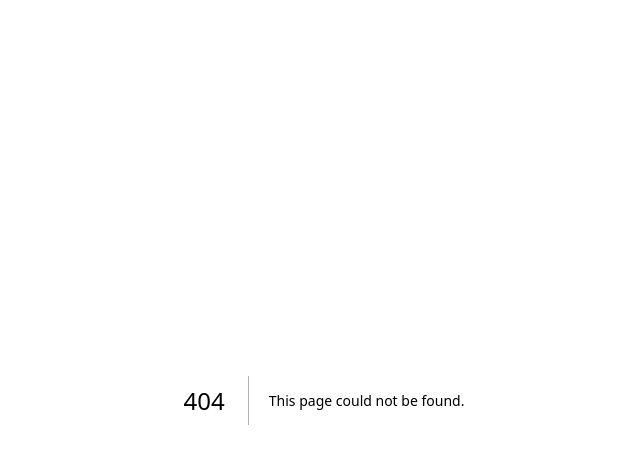
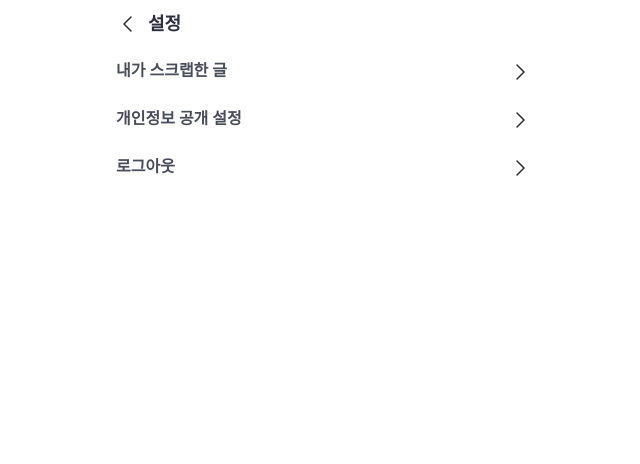
Before and after one commit to hyphens-shinhan/front-end, a Next.js app in the folder hyphens-shinhan/: page /mypage/setting in a window 1280 px wide. Before the commit this address had no page. Shown: the top 464 px of the page, without its empty margins (316-956 px from the left). Built offline with nearby package versions, Linux system fonts and the light colour scheme; no server answers; a web font is replaced by a local one.

Commit message:
feat: Mypage 마이프로필 컴포넌트 생성
- 내가 쓴 글 익명인지, 실명인지 api 수정됨에 따라 변경 필요

```diff
--- /dev/null
+++ b/hyphens-shinhan/src/app/(no-tabs)/mypage/setting/page.tsx
@@ -0,0 +1,6 @@
+import MypageSettingContent from "@/components/mypage/MypageSettingContent";
+
+/** 설정 페이지 */
+export default function MypageSettingPage() {
+    return <MypageSettingContent />;
+}
--- /dev/null
+++ b/hyphens-shinhan/src/app/(no-tabs)/mypage/setting/privacy/page.tsx
@@ -0,0 +1,3 @@
+export default function MypageSettingPrivacyPage() {
+    return <div>MypageSettingPrivacyPage</div>;
+}
--- /dev/null
+++ b/hyphens-shinhan/src/app/(no-tabs)/mypage/setting/scrap/page.tsx
@@ -0,0 +1,3 @@
+export default function MypageSettingScrapPage() {
+    return <div>MypageSettingScrapPage</div>;
+}
--- a/hyphens-shinhan/src/app/(tabs)/mypage/page.tsx
+++ b/hyphens-shinhan/src/app/(tabs)/mypage/page.tsx
@@ -1,20 +1,9 @@
-'use client'
-
-import { useLogout } from '@/hooks/useAuth'
+import MypageContent from '@/components/mypage/MypageContent'
 
 export default function MypagePage() {
-  const logoutMutation = useLogout()
-
   return (
     <div>
-      <p>MypagePage</p>
-      <button
-        type="button"
-        onClick={() => logoutMutation.mutate()}
-        disabled={logoutMutation.isPending}
-      >
-        {logoutMutation.isPending ? '로그아웃 중...' : '로그아웃'}
-      </button>
+      <MypageContent />
     </div>
   )
 }
--- a/hyphens-shinhan/src/components/mypage/FeedList.tsx
+++ b/hyphens-shinhan/src/components/mypage/FeedList.tsx
@@ -1,3 +1,5 @@
+'use client';
+
 import { cn } from "@/utils/cn";
 import PostCard from "../community/feed/PostCard";
 import { FeedPostResponse, PostType, MyPostItem, MyPostItemType } from "@/types/posts";
--- a/hyphens-shinhan/src/components/mypage/MypageContent.tsx
+++ b/hyphens-shinhan/src/components/mypage/MypageContent.tsx
@@ -1,3 +1,5 @@
+'use client';
+
 import { cn } from "@/utils/cn";
 import Button from "../common/Button";
 import Profile from "./Profile";
--- /dev/null
+++ b/hyphens-shinhan/src/components/mypage/MypageSettingContent.tsx
@@ -0,0 +1,73 @@
+'use client';
+
+import { useMemo } from 'react';
+import { Icon } from "@/components/common/Icon";
+import { ROUTES } from "@/constants";
+import { cn } from "@/utils/cn";
+import Link from "next/link";
+import { useLogout } from "@/hooks/useAuth";
+
+/** 설정 페이지 아이템 타입 */
+interface MypageSettingItem {
+    title: string;
+    href?: string;
+    onClick?: () => void;
+}
+
+/** 설정 페이지 컨텐츠 컴포넌트 */
+export default function MypageSettingContent() {
+    const logoutMutation = useLogout();
+
+    const MypageSettingItems: MypageSettingItem[] = useMemo(() => [
+        {
+            title: '내가 스크랩한 글',
+            href: ROUTES.MYPAGE.SETTING.SCRAP,
+        },
+        {
+            title: '개인정보 공개 설정',
+            href: ROUTES.MYPAGE.SETTING.PRIVACY,
+        },
+        {
+            title: '로그아웃',
+            onClick: () => {
+                logoutMutation.mutate();
+            },
+        },
+    ], [logoutMutation]);
+
+    return (
+        <div className={styles.container}>
+            {MypageSettingItems.map((item) => (
+                item.href ? (
+                    <Link href={item.href} className={styles.item} key={item.title}>
+                        <p className={styles.itemTitle}>{item.title}</p>
+                        <div>
+                            <Icon name='IconLLineArrowRight' />
+                        </div>
+                    </Link>
+                ) : (
+                    <button
+                        type="button"
+                        className={styles.item}
+                        onClick={item.onClick}
+                        disabled={logoutMutation.isPending}
+                        key={item.title}
+                    >
+                        <p className={styles.itemTitle}>
+                            {logoutMutation.isPending ? '로그아웃 중...' : item.title}
+                        </p>
+                        <div>
+                            <Icon name='IconLLineArrowRight' />
+                        </div>
+                    </button>
+                )
+            ))}
+        </div>
+    );
+}
+
+const styles = {
+    container: cn('flex flex-col px-4'),
+    item: cn('flex justify-between py-3'),
+    itemTitle: cn('body-5 text-grey-10'),
+}
--- a/hyphens-shinhan/src/constants/index.ts
+++ b/hyphens-shinhan/src/constants/index.ts
@@ -129,6 +129,7 @@ export const HEADER_ITEMS: Record<HEADER_NAV_ITEM_KEY, HeaderNavItem> = {
   [HEADER_NAV_ITEM_KEY.MORE]: {
     icon: 'IconLLine3DotVertical',
     ariaLabel: '더보기',
+    href: ROUTES.MYPAGE.SETTING.MAIN,
   },
 } as const
 
@@ -158,7 +159,7 @@ export const HEADER_CONFIG_BY_BOTTOM_NAV: Record<NavLink, HeaderConfig> = {
   },
   [ROUTES.MYPAGE.MAIN]: {
     title: '프로필',
-    navItems: [HEADER_ITEMS.NOTIFICATIONS],
+    navItems: [HEADER_ITEMS.MORE],
   },
 } as const
 
@@ -247,6 +248,13 @@ export const CUSTOM_HEADER_CONFIG: Record<string, CustomHeaderConfig> = {
     btnType: 'Back',
     backHref: ROUTES.SCHOLARSHIP.REPORT.ACTIVITY,
   },
+  /** 마이페이지 설정 페이지 */
+  [ROUTES.MYPAGE.SETTING.MAIN]: {
+    title: '설정',
+    type: 'Left',
+    btnType: 'Back',
+    backHref: ROUTES.MYPAGE.MAIN,
+  },
 } as const
 
 /** 포스트 플로팅 액션 버튼 아이템 키 */
--- a/hyphens-shinhan/src/constants/routes/mypage.ts
+++ b/hyphens-shinhan/src/constants/routes/mypage.ts
@@ -1,4 +1,10 @@
 /** 마이페이지 라우트 상수 */
 export const MYPAGE_ROUTES = {
-    MAIN: '/mypage',
-} as const;
+  MAIN: '/mypage',
+  SETTING: {
+    MAIN: '/mypage/setting',
+    SCRAP: '/mypage/setting/scrap',
+    PRIVACY: '/mypage/setting/privacy',
+    LOGOUT: '/mypage/setting/logout',
+  },
+} as const
```
